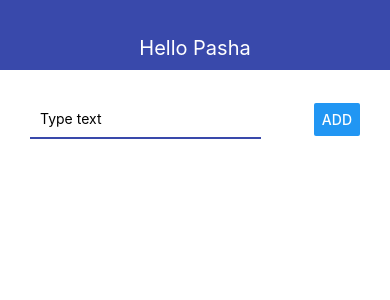
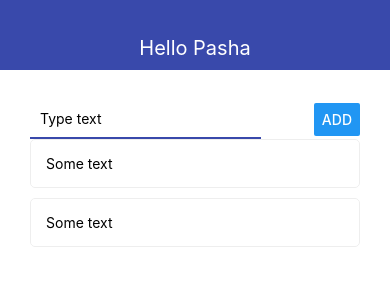
Before and after one commit to popeskul/rn-todo-app, a React Native app: screen / in a window 390 px wide. Shown: the top 300 px of the page. Built offline with nearby package versions, Linux system fonts and the light colour scheme.

Commit message:
Swtiching between screens

```diff
--- a/App.js
+++ b/App.js
@@ -2,9 +2,14 @@
 import { StyleSheet, View } from 'react-native';
 import { Navbar } from './src/components/Navbar';
 import { MainScreen } from './src/screens/MainScreen';
+import { TodoScreen } from './src/screens/TodoScreen';
 
 export default function App() {
-  const [todos, setTodos] = useState([]);
+  const [todoId, setTodoId] = useState(null);
+  const [todos, setTodos] = useState([
+    { id: '1', title: 'Some text' },
+    { id: '2', title: 'Some text' },
+  ]);
 
   const addTodo = (title) => {
     const newTodo = {
@@ -19,13 +24,25 @@
     setTodos((prev) => prev.filter((todo) => todo.id !== id));
   };
 
+  let content = (
+    <MainScreen
+      todos={todos}
+      addTodo={addTodo}
+      removeTodo={removeTodo}
+      openTodo={setTodoId}
+    />
+  );
+
+  if (todoId) {
+    const selectedTodo = todos.find((todo) => todo.id === todoId);
+    content = <TodoScreen todo={selectedTodo} goBack={() => setTodoId(null)} />;
+  }
+
   return (
     <View>
       <Navbar title='Hello Pasha' />
 
-      <View style={styles.container}>
-        <MainScreen todos={todos} addTodo={addTodo} removeTodo={removeTodo} />
-      </View>
+      <View style={styles.container}>{content}</View>
     </View>
   );
 }
--- a/src/components/Todo.js
+++ b/src/components/Todo.js
@@ -1,13 +1,17 @@
 import React from 'react';
 import { Text, View, StyleSheet, TouchableOpacity } from 'react-native';
 
-export const Todo = ({ todo, onRemove }) => {
+export const Todo = ({ todo, onRemove, openTodo }) => {
   const longPressHandler = () => {
     onRemove(todo.id);
   };
 
   return (
-    <TouchableOpacity activeOpacity={0.5} onLongPress={longPressHandler}>
+    <TouchableOpacity
+      activeOpacity={0.5}
+      onPress={() => openTodo(todo.id)}
+      onLongPress={longPressHandler}
+    >
       <View style={styles.todo}>
         <Text>{todo.title}</Text>
       </View>
--- a/src/screens/MainScreen.js
+++ b/src/screens/MainScreen.js
@@ -3,14 +3,16 @@
 import { AddTodo } from '../components/AddTodo';
 import { Todo } from '../components/Todo';
 
-export const MainScreen = ({ todos, addTodo, removeTodo }) => {
+export const MainScreen = ({ todos, addTodo, removeTodo, openTodo }) => {
   return (
     <View>
       <AddTodo onSubmit={addTodo} />
 
       <FlatList
         data={todos}
-        renderItem={({ item }) => <Todo todo={item} onRemove={removeTodo} />}
+        renderItem={({ item }) => (
+          <Todo todo={item} onRemove={removeTodo} openTodo={openTodo} />
+        )}
         keyExtractor={(item) => item.id.toString()}
       />
     </View>
--- a/src/screens/TodoScreen.js
+++ b/src/screens/TodoScreen.js
@@ -1,10 +1,11 @@
 import React from 'react';
-import { StyleSheet, View, Text } from 'react-native';
+import { StyleSheet, View, Text, Button } from 'react-native';
 
-export const TodoScreen = () => {
+export const TodoScreen = ({ goBack, todo }) => {
   return (
     <View>
-      <Text>Todo screen</Text>
+      <Text>{todo.title}</Text>
+      <Button title='back' onPress={goBack} />
     </View>
   );
 };
```
